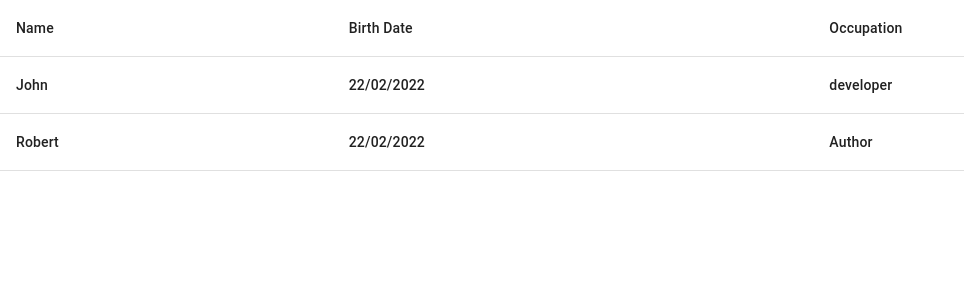
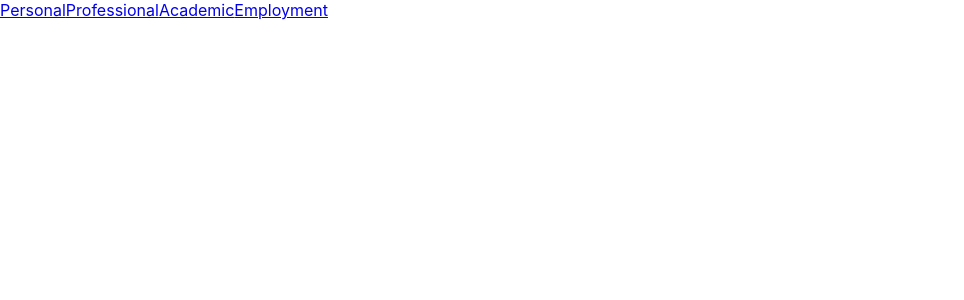
Before and after one commit to sachinrao-dev/Employee-detail, a React (Create React App) app: page /users/1/personal in a window 1280 px wide. Shown: the top 300 px of the page, without its empty margins (0-964 px from the left). Built offline with nearby package versions, Linux system fonts and the light colour scheme.

Commit message:
personal Component add

```diff
--- a/src/App.js
+++ b/src/App.js
@@ -1,5 +1,5 @@
 import React from "react";
-// import { Route, Routes } from "react-router-dom";
+import { BrowserRouter as Router, Route, Routes } from "react-router-dom";
 // import Header from "./component/Header";
 // import Dashboard from "./component/Dashboard";
 // import EmployeeDetail from "./component/Context";
@@ -12,7 +12,8 @@ import React from "react";
 import { Provider } from "react-redux";
 import EmployeeFetchData from "./redux/EmployeeFetchData";
 import store from "./redux/store/store";
-import Dashboard from "./redux/Dashboard";
+import Dashboard from "./redux/UserInfo/Dashboard";
+import PersonalInfo from "./redux/UserInfo/PersonalInfo";
 
 function App() {
   // console.log(employee, "ssss");
@@ -35,7 +36,14 @@ function App() {
     <div>
       <Provider store={store}>
         <EmployeeFetchData />
-        <Dashboard />
+        <Router>
+          <Routes>
+            <Route path="/" element={<Dashboard />} />
+            <Route path="users/:userId">
+              <Route path="personal" element={<PersonalInfo />} />
+            </Route>
+          </Routes>
+        </Router>
       </Provider>
     </div>
   );
--- /dev/null
+++ b/src/redux/NavBar.js
@@ -0,0 +1,17 @@
+import React from "react";
+import { NavLink, Outlet, useParams } from "react-router-dom";
+
+function NavBar() {
+  const { userId } = useParams();
+  return (
+    <div>
+      <NavLink to={`/users/${userId}/personal`}>Personal</NavLink>
+      <NavLink to={`/users/${userId}/professional`}>Professional</NavLink>
+      <NavLink to={`/users/${userId}/academic`}>Academic</NavLink>
+      <NavLink to={`/users/${userId}/employment`}>Employment</NavLink>
+      <Outlet />
+    </div>
+  );
+}
+
+export default NavBar;
--- a/src/redux/Dashboard.js
+++ b/src/redux/UserInfo/Dashboard.js
@@ -1,5 +1,7 @@
+/* eslint-disable jsx-a11y/anchor-is-valid */
 import React from "react";
 import { useSelector } from "react-redux";
+import { Link } from "react-router-dom";
 import {
   Table,
   TableCell,
@@ -25,7 +27,7 @@ function Dashboard() {
           <TableHead>
             {employee.item.map((item) => (
               <TableRow key={item.id}>
-                <TableCell>{item.name}</TableCell>
+                <TableCell><Link to={`users/${item.id}/personal`}>{item.name}</Link></TableCell>
                 <TableCell>{item.dateOfBirth}</TableCell>
                 <TableCell>{item.occupation}</TableCell>
               </TableRow>
--- /dev/null
+++ b/src/redux/UserInfo/PersonalInfo.js
@@ -0,0 +1,12 @@
+import React from "react";
+import NavBar from "../NavBar";
+
+function PersonalInfo() {
+  return (
+    <div>
+      <NavBar />
+    </div>
+  );
+}
+
+export default PersonalInfo;
```
